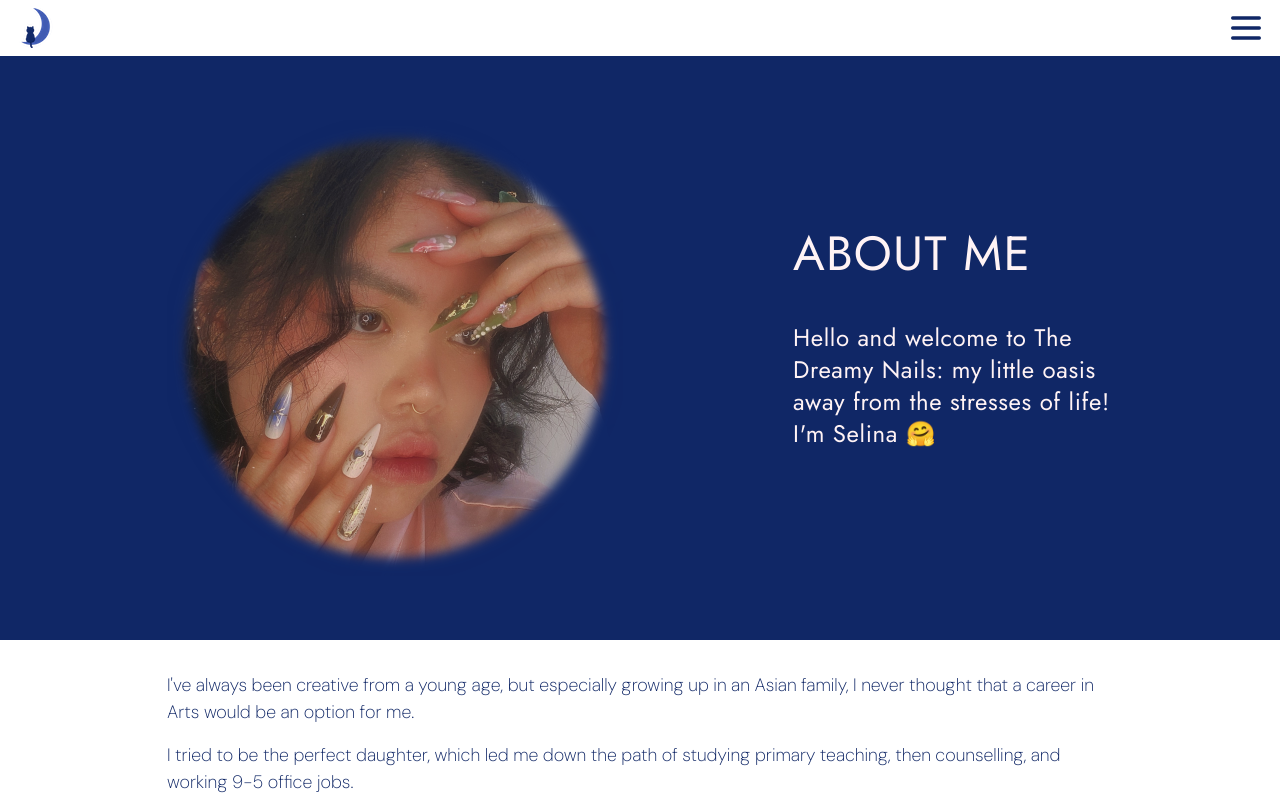
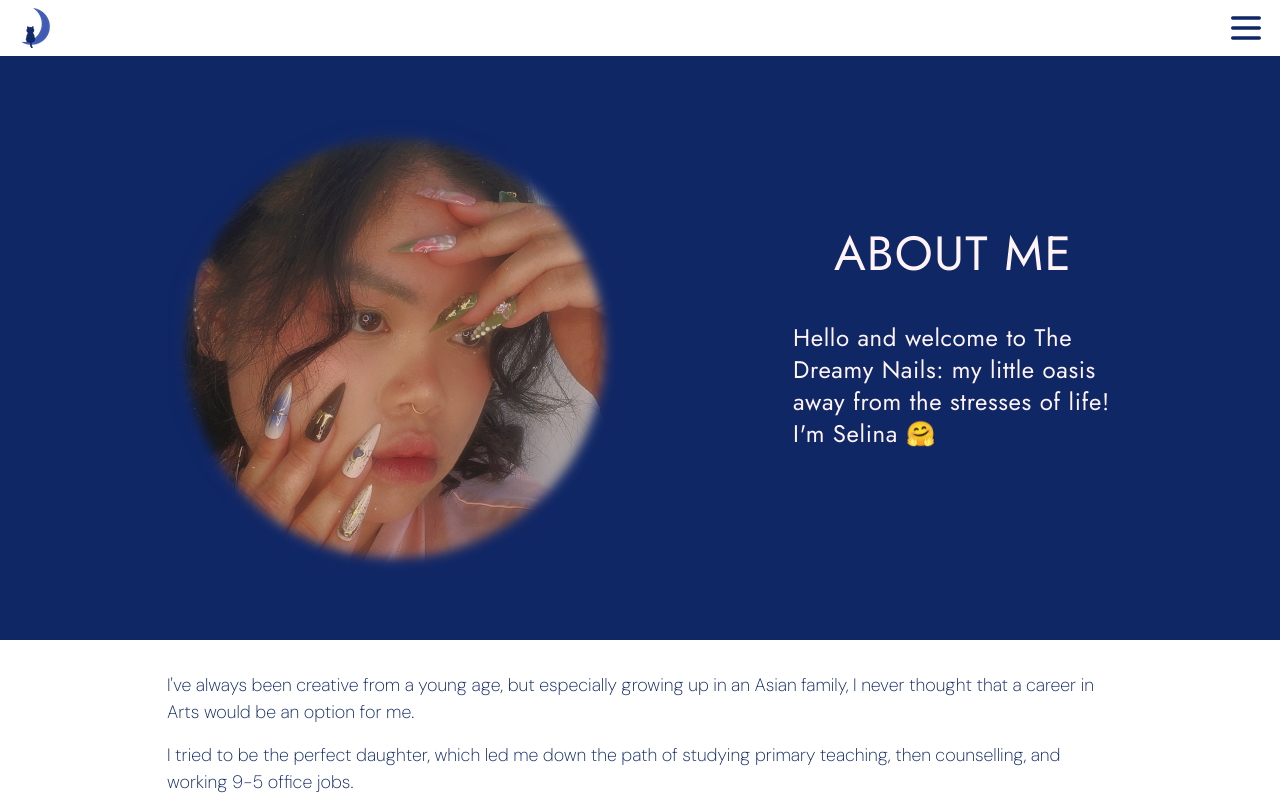
Before and after one commit to ddembo/tdn-web-next, a Next.js app: page /about in a window 1280 px wide. Shown: the top 800 px of the page. Built offline with nearby package versions, Linux system fonts and the light colour scheme.

Commit message:
responsive styling improvements

```diff
--- a/app/page.tsx
+++ b/app/page.tsx
@@ -28,6 +28,7 @@
             src={tdnLogoHero}
             alt="Logo for The Dreamy Nails Sydney nail salon, providing BIAB, nail art, manicures and press-on nails services"
             quality={100}
+            className="mx-auto lg:mx-0"
           />
         }
         subtitle="I'm creating beautiful hand-painted nail designs from my private home salon in Erskineville. My services include BIAB, GELX, e-file manicure, press-on nails, and more."
@@ -67,6 +68,7 @@
               alt="Pastel princess-themed hand painted nail designs by The Dreamy Nails in Sydney"
               width={350}
               height={350}
+              className="mx-auto"
             />
           </Section.Column>
         </Section>
--- a/components/Heading/Heading.tsx
+++ b/components/Heading/Heading.tsx
@@ -28,12 +28,12 @@
   className: mergeClasses,
 }: HeadingProps) => {
   const Element = as || 'h2';
-  const baseStyles = 'font-heading mb-5 tracking-wide leading-none lg:max-w-xl lg:leading-tight';
+  const baseStyles = 'font-heading mb-5 tracking-wide leading-none md:max-w-xl md:leading-tight';
   const variantStyles: { [k in HeadingVariant]?: string } = {
-    h1: 'font-normal text-4xl uppercase lg:text-5xl lg:max-w-sm',
-    h2: 'font-normal mb-2 text-3xl lg:mb-3 lg:text-4xl',
-    h3: 'font-light mb-2 text-xl lg:mb-3 lg:text-2xl',
-    h4: 'font-normal mb-1 text-sm uppercase lg:mb-2 lg:text-base',
+    h1: 'font-normal text-4xl uppercase md:text-5xl md:max-w-md lg:max-w-sm',
+    h2: 'font-normal mb-2 text-3xl md:mb-3 md:text-4xl',
+    h3: 'font-light mb-2 text-xl md:mb-3 md:text-2xl',
+    h4: 'font-normal mb-1 text-sm uppercase md:mb-2 md:text-base',
   };
   const className = twMerge(baseStyles, variantStyles[variant], mergeClasses);
   return <Element className={className}>{children}</Element>;
--- a/components/Hero/Hero.tsx
+++ b/components/Hero/Hero.tsx
@@ -29,12 +29,12 @@
     >
       <div
         className={twMerge(
-          'grow-0 w-full text-center lg:text-left',
+          'grow-0 w-full text-center md:text-left',
           feature ? 'max-w-xs' : 'max-w-full', // Full width content area if no feature
           feature && flipped && 'lg:order-last' // Put content after feature if flag true
         )}
       >
-        <H1 className={feature ? 'lg:max-w-full' : 'lg:max-w-lg'}>{heading}</H1>
+        <H1 className={feature ? 'md:max-w-full md:text-center' : 'md:max-w-lg'}>{heading}</H1>
         {subtitle && (
           <p
             className="pt-6 font-heading tracking-wide text-2xl font-normal text-center lg:text-left"
```
